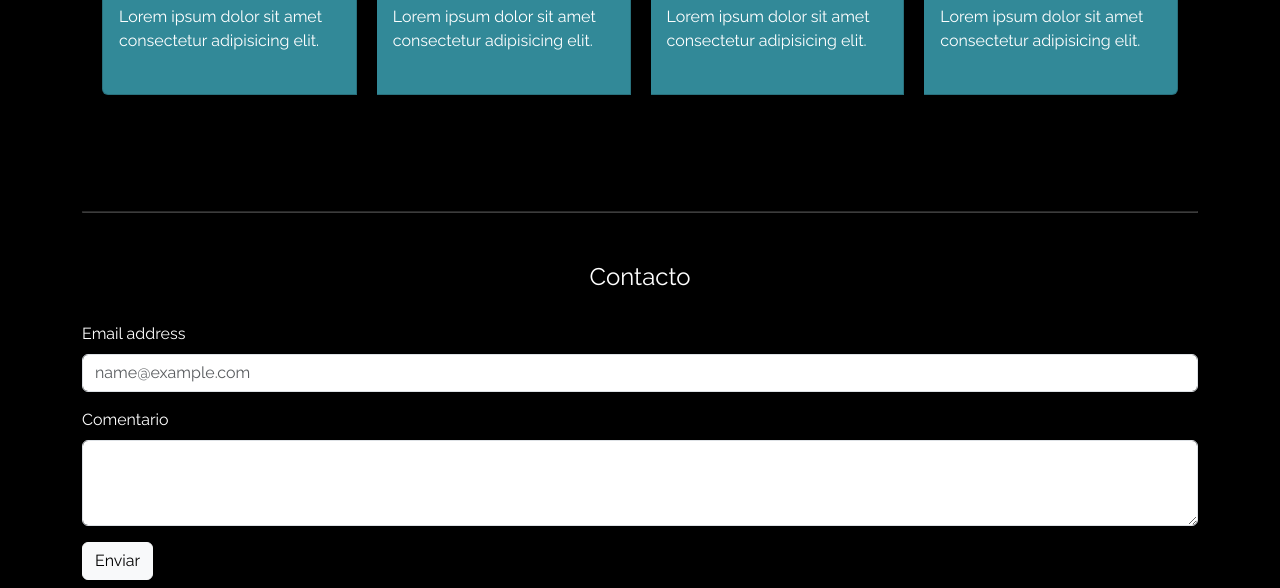
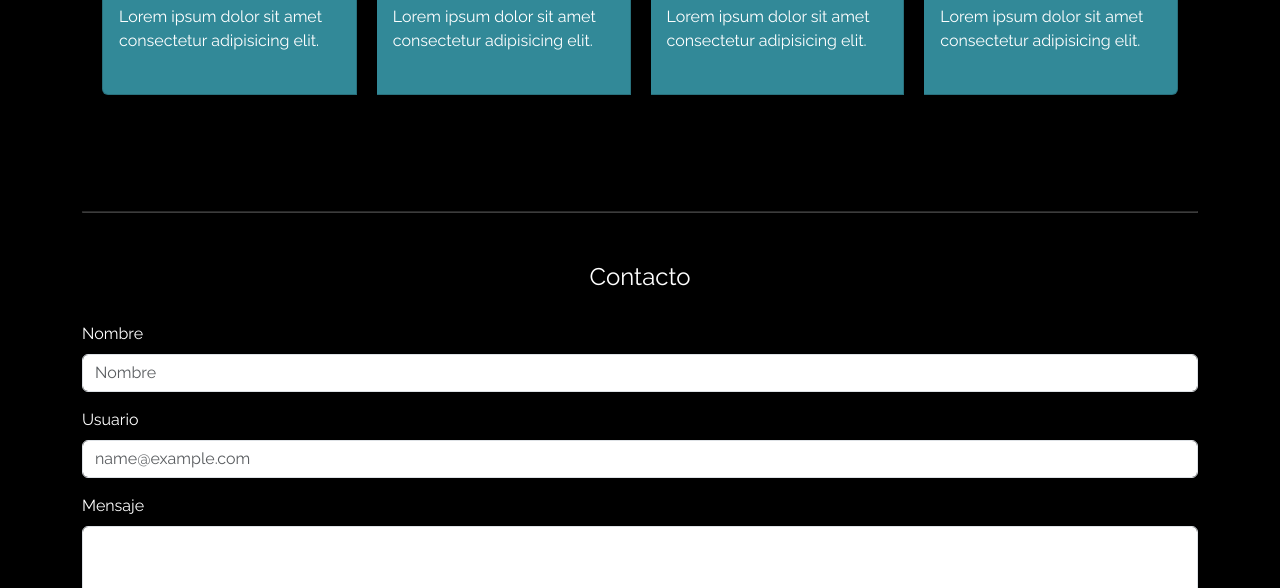
Before and after one commit to JuanTorresPozo/Prueba-Viajes-Chile, a plain HTML site: page index.html in a window 1280 px wide. Shown: the part 2062-2650 px from the top of the page. Drawn offline with nearby package versions, Linux system fonts and the light colour scheme.

Commit message:
Correccion de Formulario

```diff
--- a/index.html
+++ b/index.html
@@ -214,11 +214,15 @@
     <!-- Formulario de contacto -->
     <div class="container">
       <div class="mb-3">
-        <label for="exampleFormControlInput1" class="form-label">Email address</label>
+        <label for="exampleFormControlInput1" class="form-label">Nombre</label>
+        <input type="email" class="form-control" id="exampleFormControlInput1" placeholder="Nombre">
+      </div>
+      <div class="mb-3">
+        <label for="exampleFormControlInput1" class="form-label">Usuario</label>
         <input type="email" class="form-control" id="exampleFormControlInput1" placeholder="name@example.com">
       </div>
       <div class="mb-3">
-        <label for="exampleFormControlTextarea1" class="form-label">Comentario</label>
+        <label for="exampleFormControlTextarea1" class="form-label">Mensaje</label>
         <textarea class="form-control" id="exampleFormControlTextarea1" rows="3"></textarea>
       </div>
       <button type="button" class="btn btn-light">Enviar</button>
```
